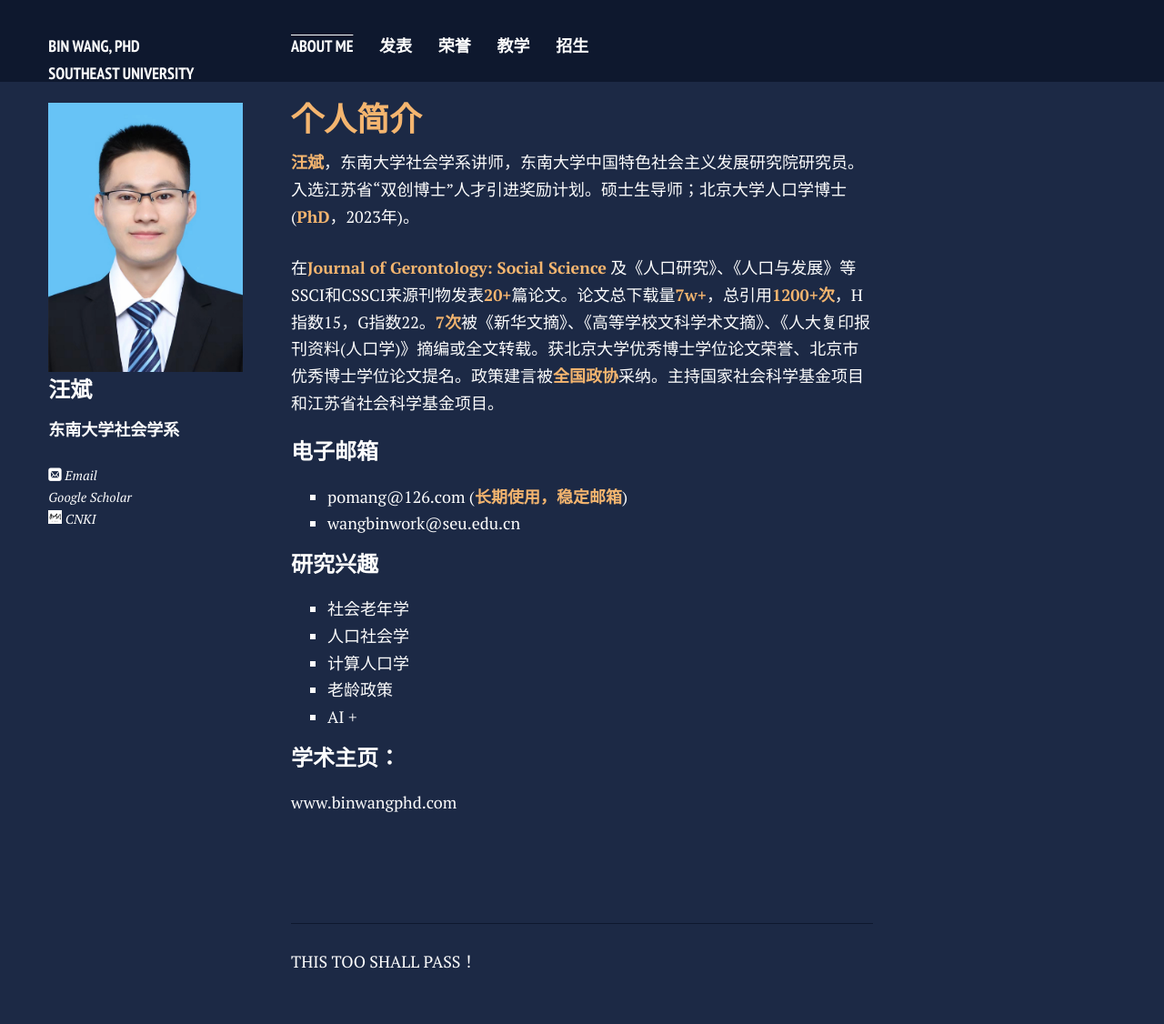
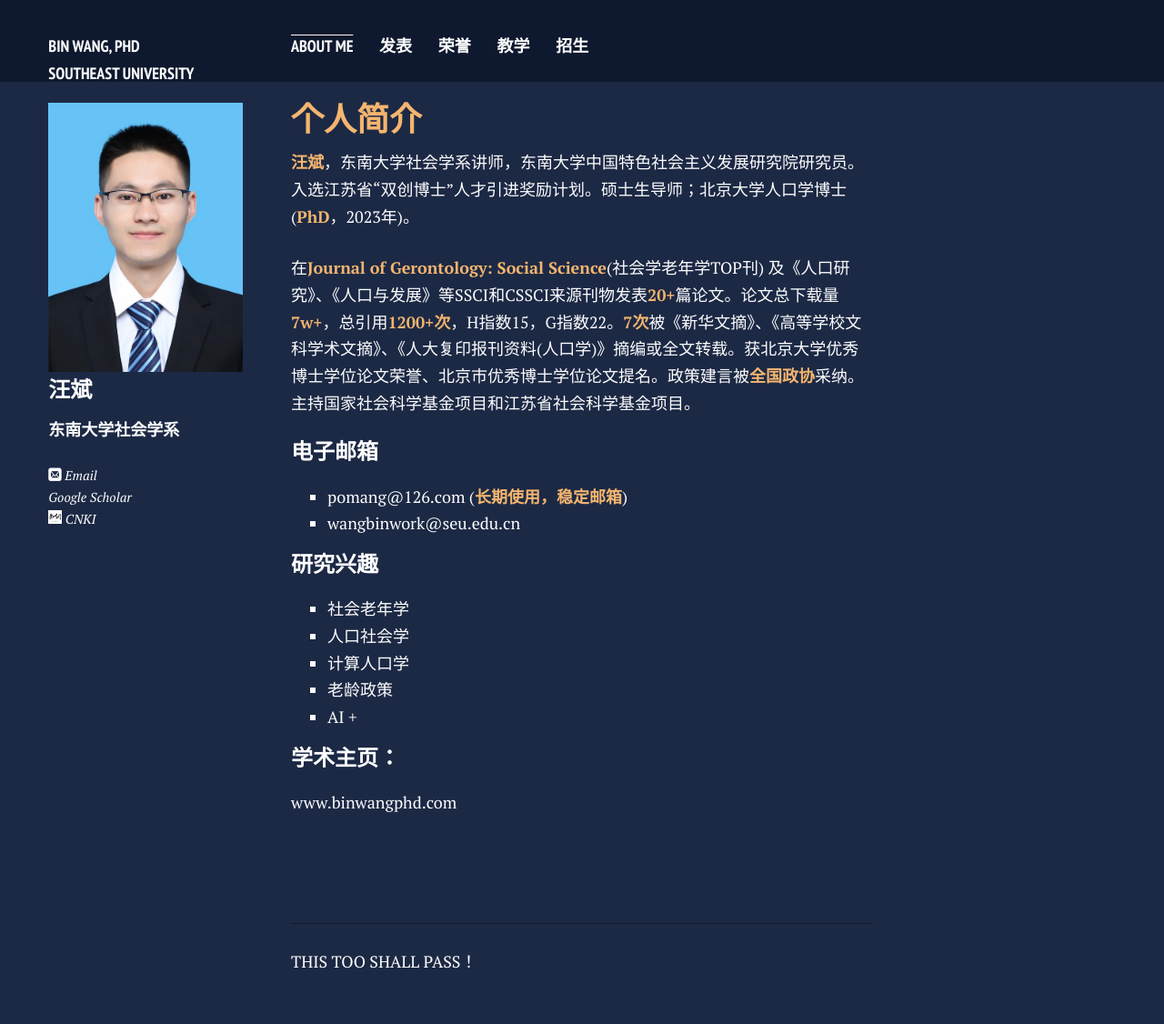
Before and after one commit to bwPhD/bwPhD.github.io, a Jekyll site: the page built from index.md, in a window 1280 px wide. Shown: the whole page at 91% size. Built offline with Jekyll 4.4.1, drawn with Linux system fonts in a browser that asks for light colours; nearby versions of some CDN libraries; comment, search, counter and statistics services are not loaded; a style sheet for code colours, icons or effects is not loaded; our own code applies the rules of GitHub Pages for plain Markdown files.

Commit message:
Update index.md

```diff
--- a/index.md
+++ b/index.md
@@ -8,7 +8,7 @@ layout: page
 
 ---
 
-在**Journal of Gerontology: Social Science** 及《人口研究》、《人口与发展》等SSCI和CSSCI来源刊物发表**20+**篇论文。论文总下载量**7w+**，总引用**1200+次**，H指数15，G指数22。**7次**被《新华文摘》、《高等学校文科学术文摘》、《人大复印报刊资料(人口学)》摘编或全文转载。获北京大学优秀博士学位论文荣誉、北京市优秀博士学位论文提名。政策建言被**全国政协**采纳。主持国家社会科学基金项目和江苏省社会科学基金项目。
+在**Journal of Gerontology: Social Science**(社会学老年学TOP刊) 及《人口研究》、《人口与发展》等SSCI和CSSCI来源刊物发表**20+**篇论文。论文总下载量**7w+**，总引用**1200+次**，H指数15，G指数22。**7次**被《新华文摘》、《高等学校文科学术文摘》、《人大复印报刊资料(人口学)》摘编或全文转载。获北京大学优秀博士学位论文荣誉、北京市优秀博士学位论文提名。政策建言被**全国政协**采纳。主持国家社会科学基金项目和江苏省社会科学基金项目。
 
 ---
 
```
